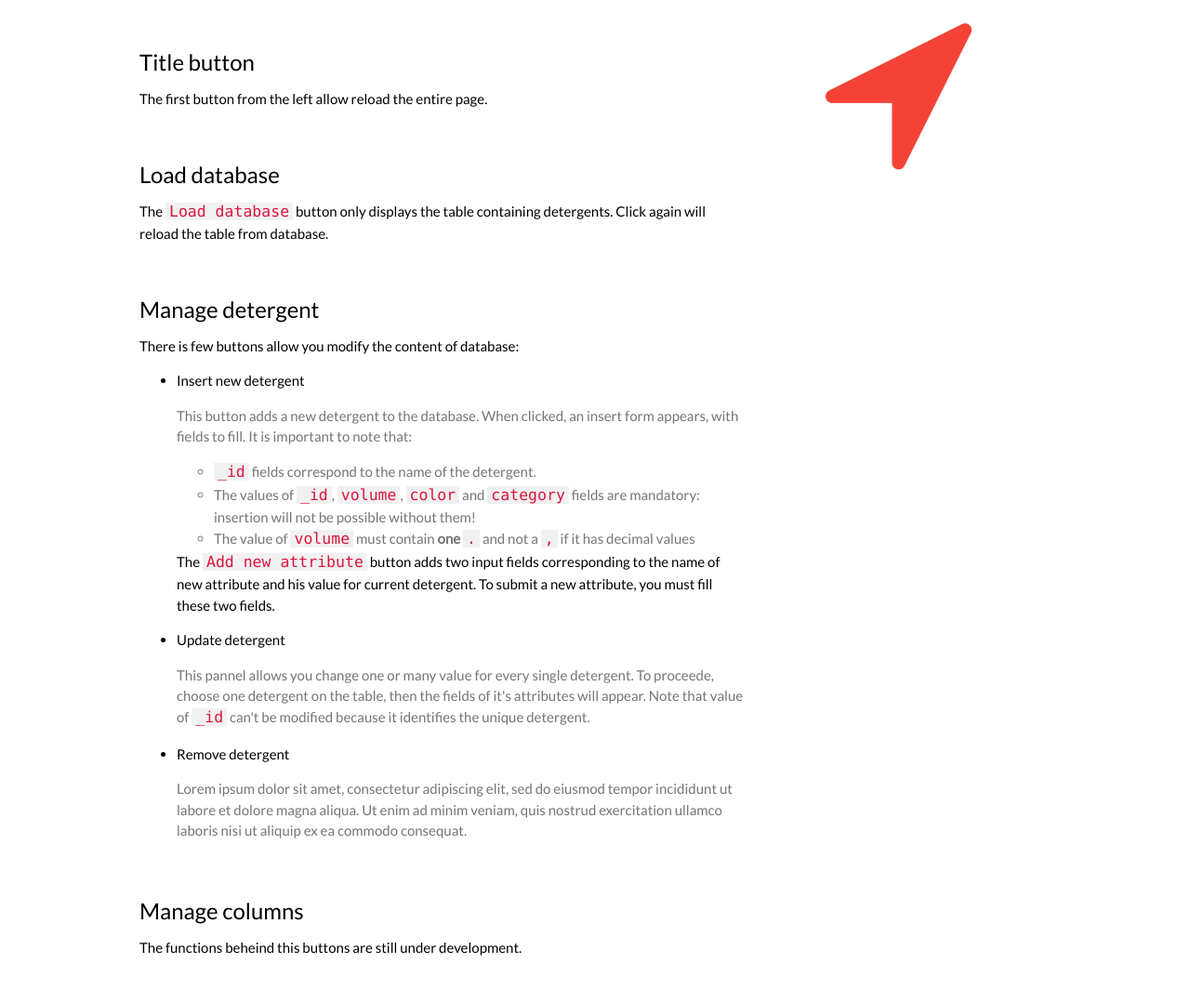
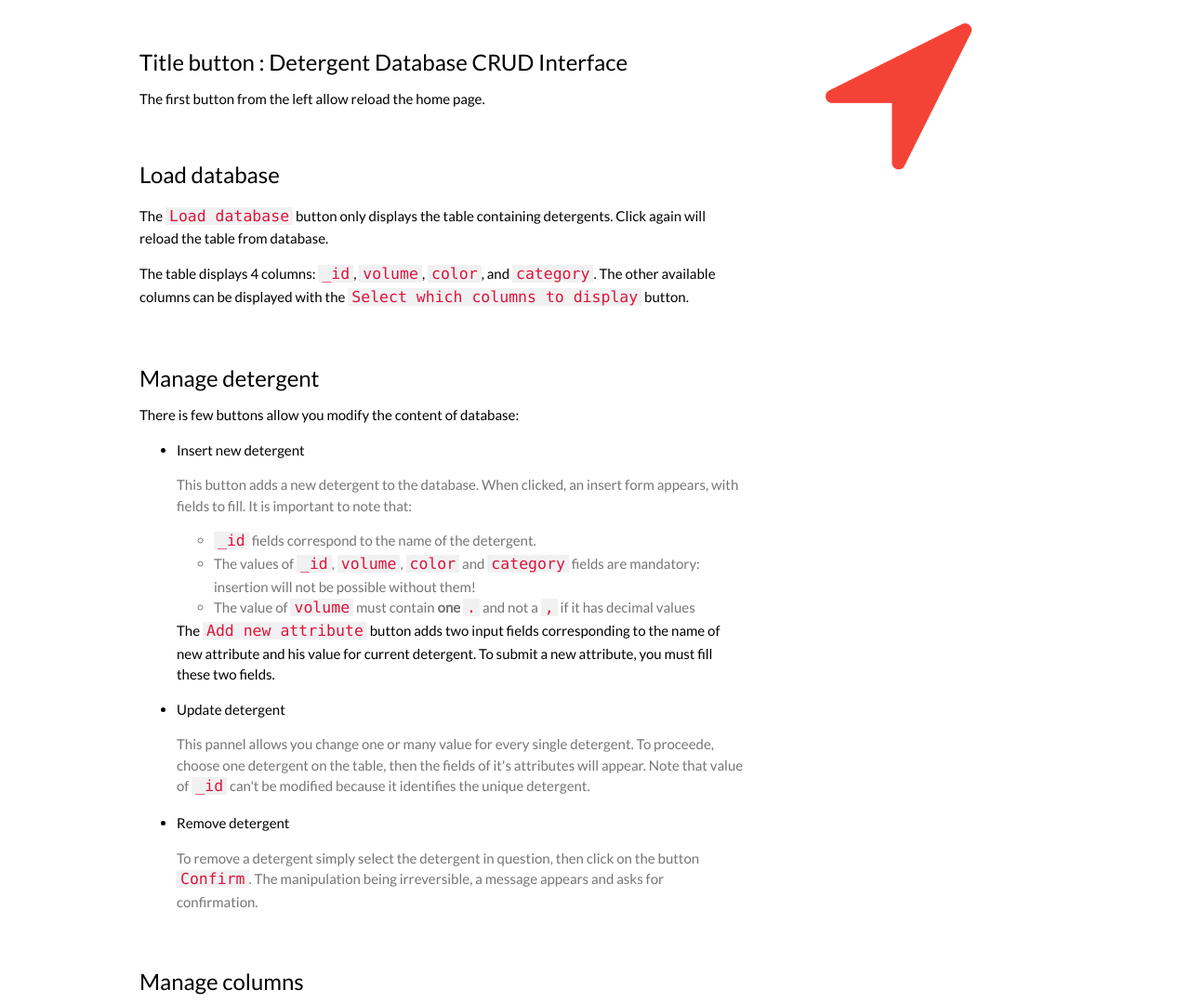
Before and after one commit to glaunay/mongodet, a website: page html/help.html in a window 1280 px wide. Shown: the part 679-1758 px from the top of the page at 93% size. Drawn offline with nearby package versions, Linux system fonts and the light colour scheme.

Commit message:
Modification of help.html

```diff
--- a/html/help.html
+++ b/html/help.html
@@ -39,12 +39,14 @@ body,h1,h2,h3,h4,h5,h6 {font-family: "Lato", sans-serif}
 		<div class="w3-twothird">
 			<h1>The menu bar</h1>
 			<h5 class="w3-padding-16">
-				<h3>Title button</h3>
-				The first button from the left allow reload the entire page.
+				<h3>Title button : Detergent Database CRUD Interface</h3>
+				The first button from the left allow reload the home page.
 			</h5>
 			<h5 class="w3-padding-16">
 				<h3>Load database</h3>
-				The <code class="w3-codespan">Load database</code> button only displays the table containing detergents. Click again will reload the table from database.
+				<p>The <code class="w3-codespan">Load database</code> button only displays the table containing detergents. Click again will reload the table from database.</p>
+				<p>The table displays 4 columns: <code class="w3-codespan">_id</code>, <code class="w3-codespan">volume</code>, <code class="w3-codespan">color</code>, and <code class="w3-codespan">category</code>. The other available columns can be displayed with the <code class="w3-codespan">Select which columns to display</code> button.</p>
+
 			</h5>
 			<h5 class="w3-padding-16">
 				<h3>Manage detergent</h3>
@@ -69,7 +71,7 @@ body,h1,h2,h3,h4,h5,h6 {font-family: "Lato", sans-serif}
 
 					<li>Remove detergent</li>
 					<p class="w3-text-grey">
-					Lorem ipsum dolor sit amet, consectetur adipiscing elit, sed do eiusmod tempor incididunt ut labore et dolore magna aliqua. Ut enim ad minim veniam, quis nostrud exercitation ullamco laboris nisi ut aliquip ex ea commodo consequat.
+					To remove a detergent simply select the detergent in question, then click on the button <code class="w3-codespan">Confirm</code>. The manipulation being irreversible, a message appears and asks for confirmation.
 					</p>
 				</ul>
 			</h5>
```
